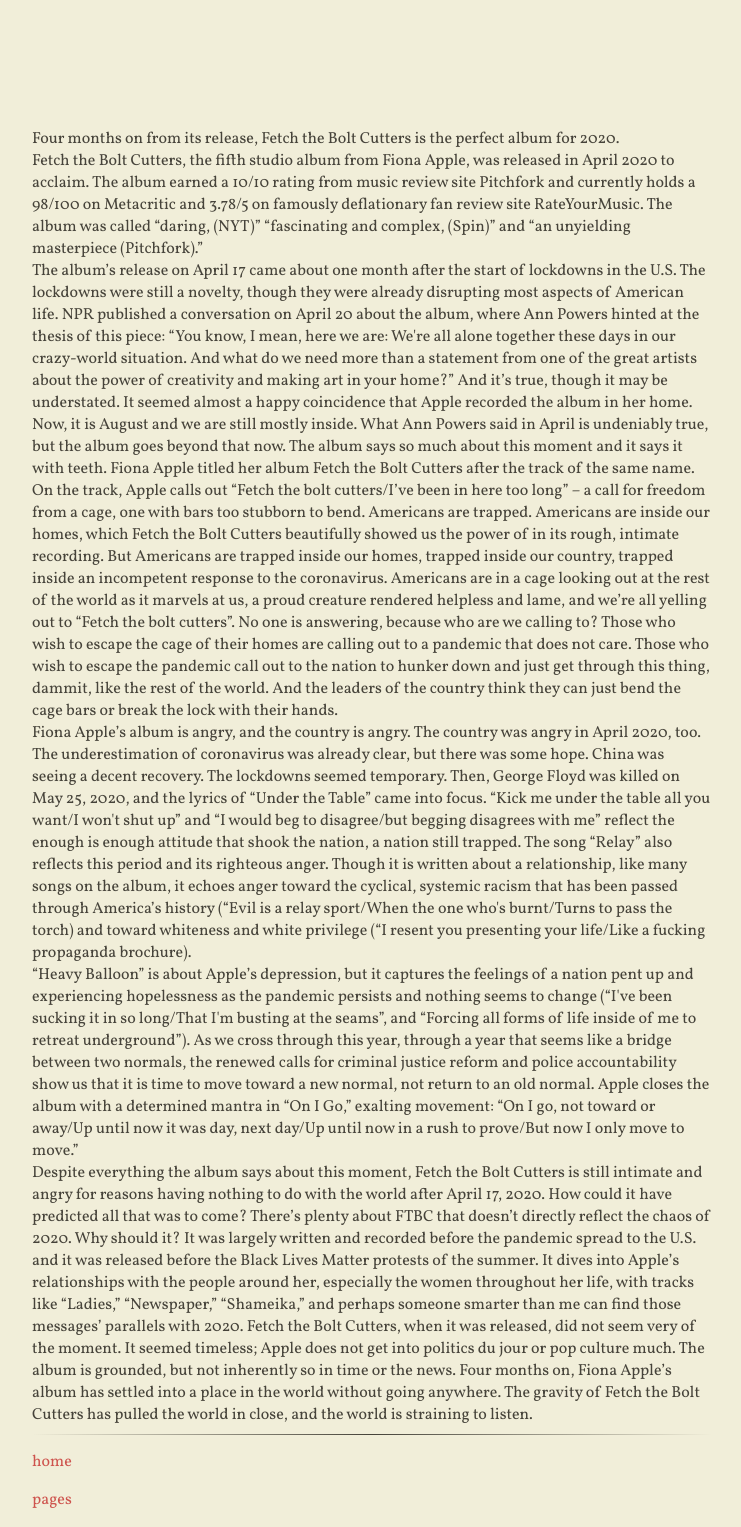
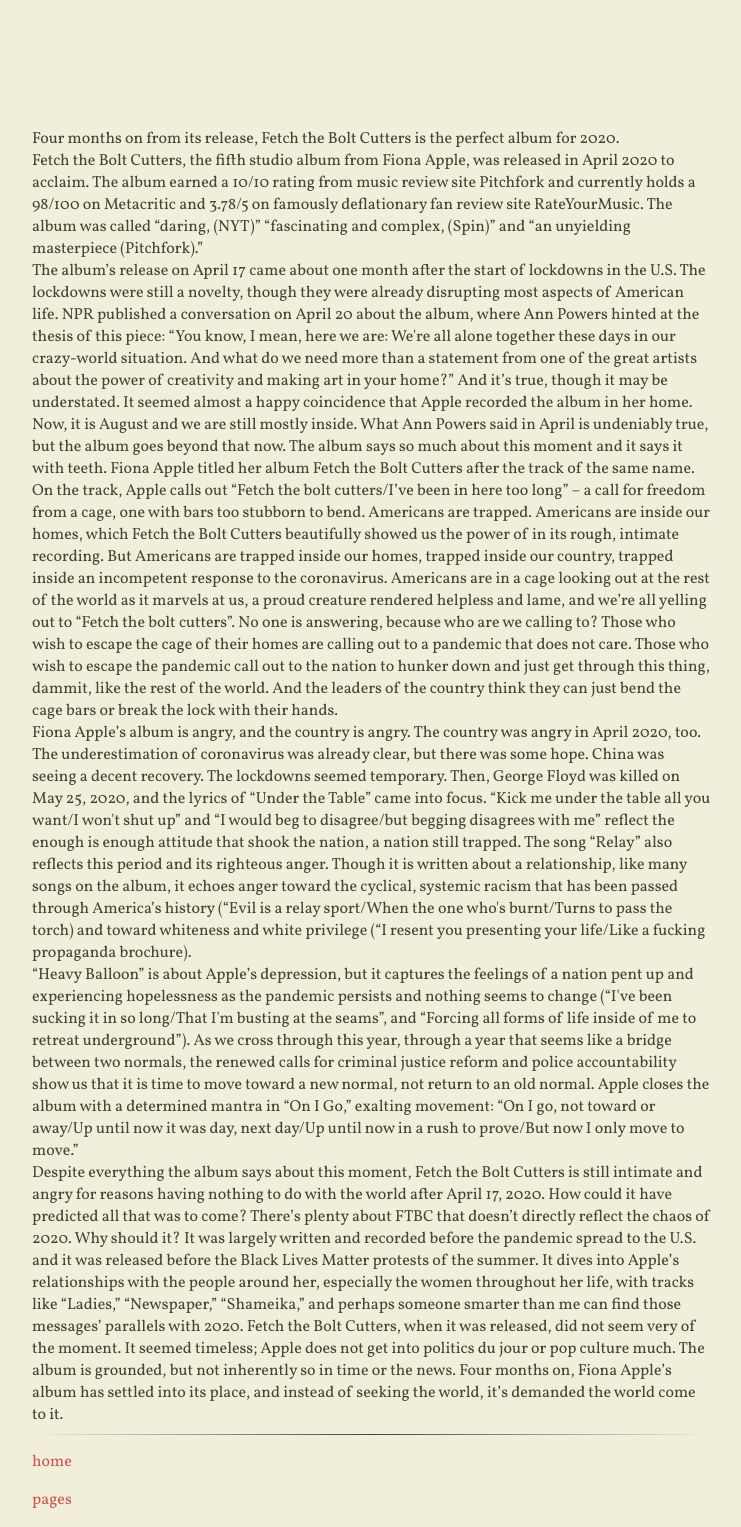
Before and after one commit to sgarrett233/sgarrett233.github.io, a Jekyll site: the page built from FTBC2020.md, in a window 1280 px wide. Shown: the whole page, without its empty margins (268-1009 px from the left). Built offline with Jekyll 4.4.1, drawn with Linux system fonts in a browser that asks for light colours; nearby versions of some CDN libraries.

Commit message:
Update FTBC2020.md

```diff
--- a/FTBC2020.md
+++ b/FTBC2020.md
@@ -12,7 +12,7 @@ Fiona Apple’s album is angry, and the country is angry. The country was angry
 
 “Heavy Balloon” is about Apple’s depression, but it captures the feelings of a nation pent up and experiencing hopelessness as the pandemic persists and nothing seems to change (“I've been sucking it in so long/That I'm busting at the seams”, and “Forcing all forms of life inside of me to retreat underground”). As we cross through this year, through a year that seems like a bridge between two normals, the renewed calls for criminal justice reform and police accountability show us that it is time to move toward a new normal, not return to an old normal. Apple closes the album with a determined mantra in “On I Go,” exalting movement: “On I go, not toward or away/Up until now it was day, next day/Up until now in a rush to prove/But now I only move to move.”<br>
 
-Despite everything the album says about this moment, Fetch the Bolt Cutters is still intimate and angry for reasons having nothing to do with the world after April 17, 2020. How could it have predicted all that was to come? There’s plenty about FTBC that doesn’t directly reflect the chaos of 2020. Why should it? It was largely written and recorded before the pandemic spread to the U.S. and it was released before the Black Lives Matter protests of the summer. It dives into Apple’s relationships with the people around her, especially the women throughout her life, with tracks like “Ladies,” “Newspaper,” “Shameika,” and perhaps someone smarter than me can find those messages’ parallels with 2020. Fetch the Bolt Cutters, when it was released, did not seem very of the moment. It seemed timeless; Apple does not get into politics du jour or pop culture much. The album is grounded, but not inherently so in time or the news. Four months on, Fiona Apple’s album has settled into a place in the world without going anywhere. The gravity of Fetch the Bolt Cutters has pulled the world in close, and the world is straining to listen.<br>
+Despite everything the album says about this moment, Fetch the Bolt Cutters is still intimate and angry for reasons having nothing to do with the world after April 17, 2020. How could it have predicted all that was to come? There’s plenty about FTBC that doesn’t directly reflect the chaos of 2020. Why should it? It was largely written and recorded before the pandemic spread to the U.S. and it was released before the Black Lives Matter protests of the summer. It dives into Apple’s relationships with the people around her, especially the women throughout her life, with tracks like “Ladies,” “Newspaper,” “Shameika,” and perhaps someone smarter than me can find those messages’ parallels with 2020. Fetch the Bolt Cutters, when it was released, did not seem very of the moment. It seemed timeless; Apple does not get into politics du jour or pop culture much. The album is grounded, but not inherently so in time or the news. Four months on, Fiona Apple’s album has settled into its place, and instead of seeking the world, it’s demanded the world come to it.<br>
 
 <hr>
 <p> <a href="/index.html">home</a> </p>
```
